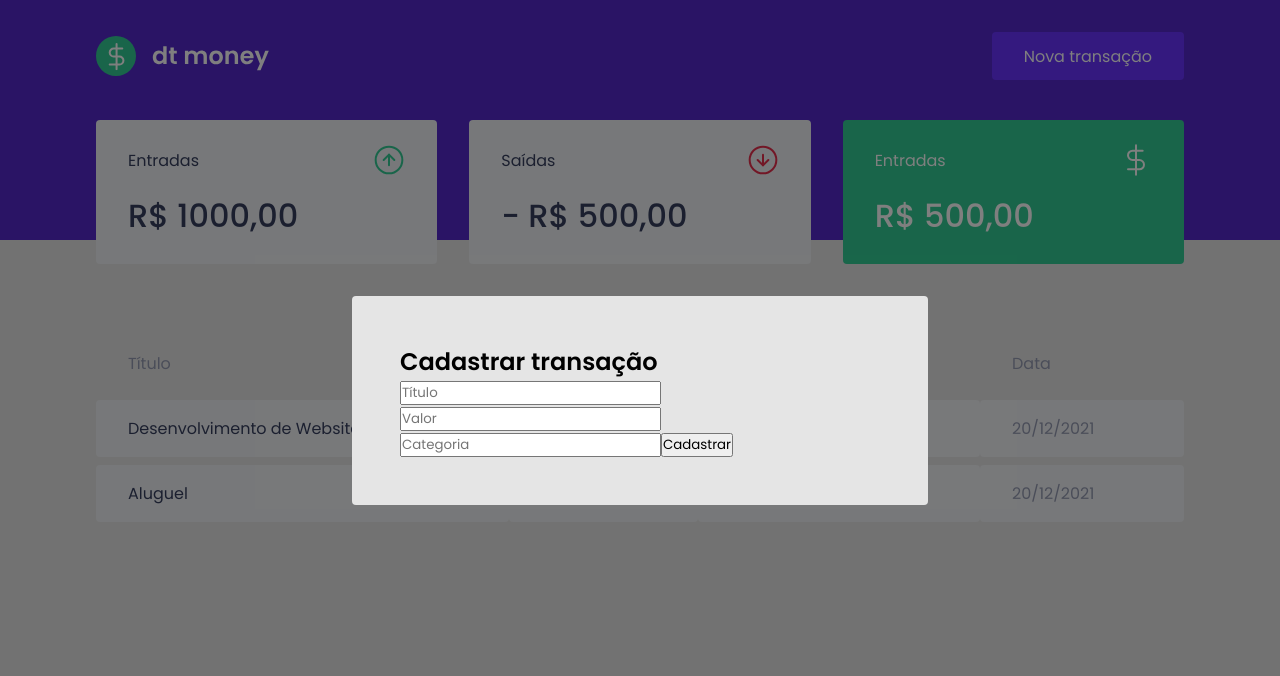
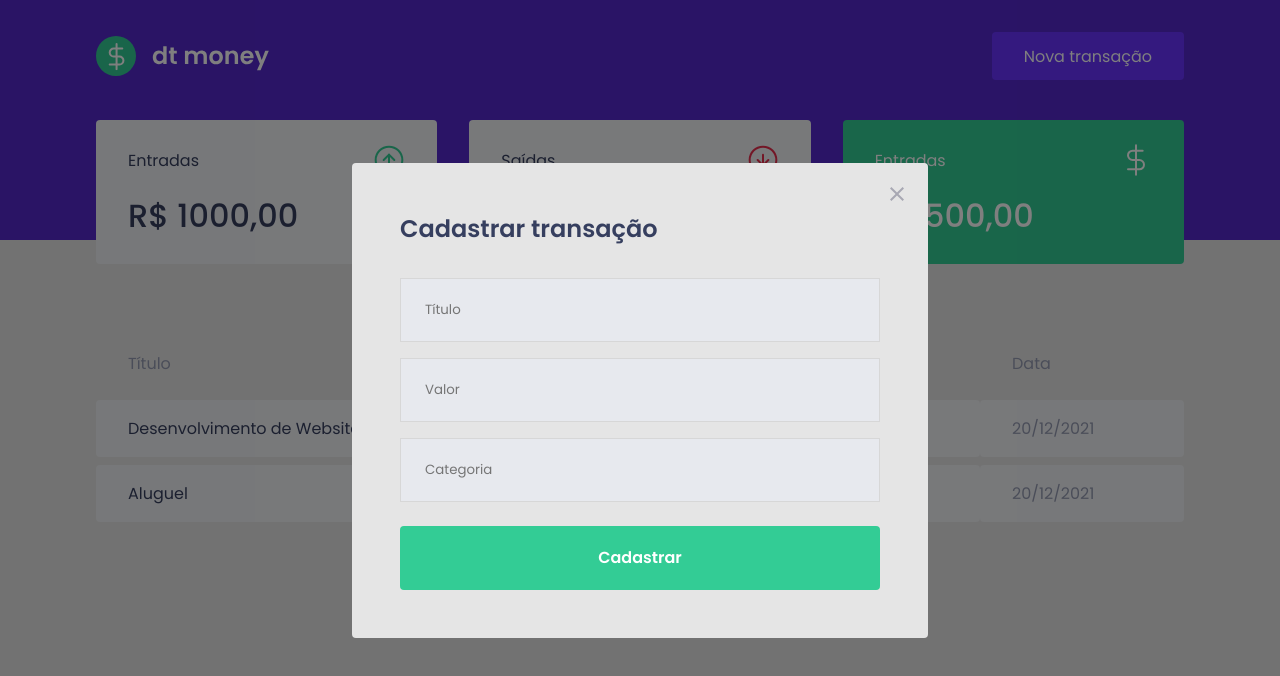
Before and after one commit to Alysson1013/dt-money, a React (Create React App) app: page / in a window 1280 px wide. Both pictures are taken after a click on the button "Nova transação". Shown: the top 676 px of the page. Built offline with nearby package versions, Linux system fonts and the light colour scheme; no server answers; what miragejs would draw is missing.

Commit message:
chore: style button

```diff
--- a/src/Components/NewTransactionModal/index.tsx
+++ b/src/Components/NewTransactionModal/index.tsx
@@ -1,5 +1,7 @@
-import Modal from "react-modal"
-import { Container } from "./styles"
+import Modal from "react-modal";
+import { Container } from "./styles";
+import closeImg from '../../assets/close.svg';
+
 
 interface NewTransactionModalProps {
   isOpen: boolean;
@@ -18,6 +20,14 @@
       overlayClassName="react-modal-overlay"
       className="react-modal-content"
     >
+      <button
+        type="button"
+        onClick={onRequestClose}
+        className="react-modal-close"
+      >
+        <img src={closeImg} alt="Fechar modal" />
+      </button>
+
       <Container>
         <h2> Cadastrar transação </h2>
 
--- a/src/Components/NewTransactionModal/styles.ts
+++ b/src/Components/NewTransactionModal/styles.ts
@@ -2,4 +2,49 @@
 
 export const Container = styled.form`
 
+  h2 {
+    color: var(--text-title);
+    font-size: 1.5rem;
+    margin-bottom: 2rem;
+  }
+
+  input {
+    width: 100%;
+    padding: 0 1.5rem;
+    height: 4rem;
+    border-radius: 0.25;
+
+    border: 1px solid #d7d7d7;
+    background: #e7e9ee;
+
+    font-weight: 400;
+
+    $::placeholder {
+      color: var(--var-body);
+
+    }
+
+    & + input {
+      margin-top: 1rem;
+    }
+  }
+
+  button[type="submit"] {
+      width: 100%;
+      padding: 0 1.5rem;
+      height: 4rem;
+      background: var(--green);
+      color: #FFF;
+      border-radius: 0.25rem;
+      border: 0;
+      font-size: 1rem;
+      margin-top: 1.5rem;
+      font-weight: 600;
+
+      transition: filter 0.2s;
+
+      &:hover {
+        filter: brightness(0.9);
+      }
+    }
 `;
--- a/src/styles/global.ts
+++ b/src/styles/global.ts
@@ -77,4 +77,18 @@
     position: relative;
     border-radius: 0.25rem;
   }
+
+  .react-modal-close {
+    position: absolute;
+    top: 1.5rem;
+    right: 1.5rem;
+    border: 0;
+    background: transparent;
+
+    transition: filter 0.2s;
+
+    &:hover {
+      filter: brightness(0.8);
+    }
+  }
 `;
```
